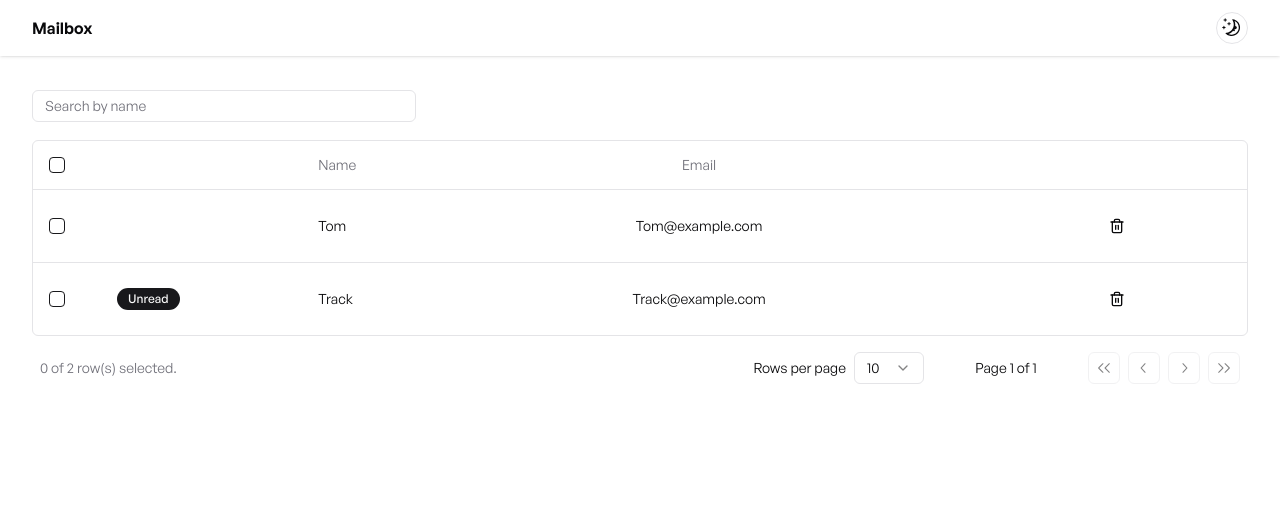
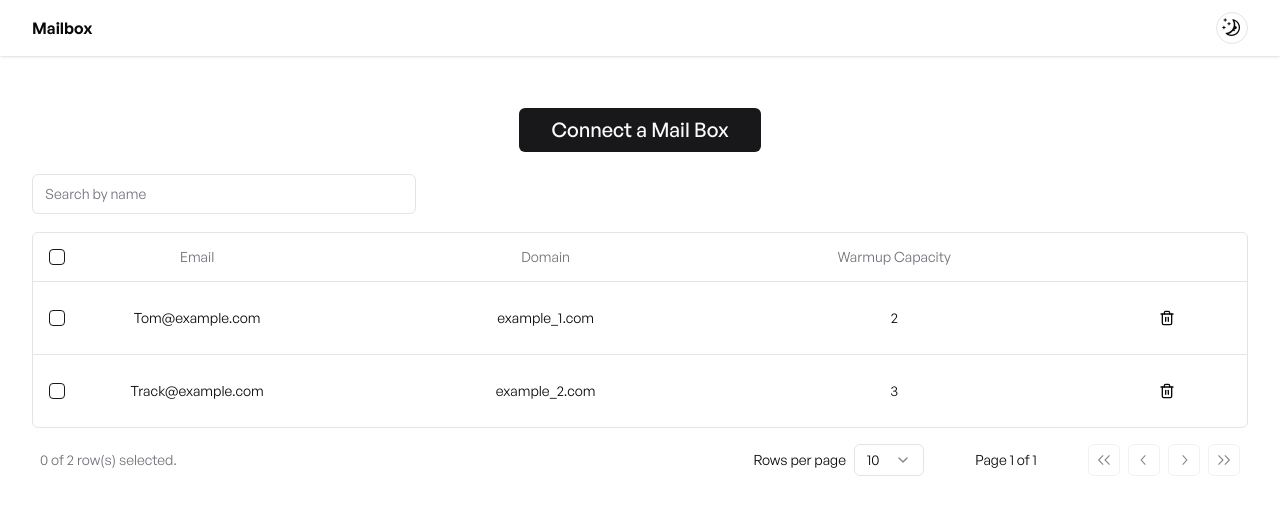
Before and after one commit to AbhirajSinha179/enterprise-workerai, a Next.js app: page /mailbox in a window 1280 px wide. Shown: the top 514 px of the page. Built offline with nearby package versions, Linux system fonts and the light colour scheme.

Commit message:
adding Connect a Mail box button

```diff
--- a/app/(main)/dashboard/(leads)/data/schema.tsx
+++ b/app/(main)/dashboard/(leads)/data/schema.tsx
@@ -1,7 +1,4 @@
 import { z } from "zod"
-
-// We're keeping a simple non-relational schema here.
-// IRL, you will have a schema for your data models.
 export const leadsSchema = z.object({
     id: z.string(),
     name: z.string(),
--- a/app/(site)/(mailbox)/data/mails.json
+++ b/app/(site)/(mailbox)/data/mails.json
@@ -3,12 +3,14 @@
     "id": "1",
     "name": "Tom",
     "email": "Tom@example.com",
-    "unread": "no"
+    "domain": "example_1.com",
+    "warmupCapacity": "2"
   },
   {
     "id": "2",
     "name": "Track",
     "email": "Track@example.com",
-    "unread": "yes"
+    "domain": "example_2.com",
+    "warmupCapacity": "3"
   }
 ]
--- a/app/(site)/(mailbox)/data/schema.tsx
+++ b/app/(site)/(mailbox)/data/schema.tsx
@@ -3,8 +3,8 @@ export const mailsSchema = z.object({
     id: z.string(),
     name: z.string(),
     email: z.string(),
-    unread: z.string(),
-
+    domain: z.string(),
+    warmupCapacity: z.string(),
 })
 
 export type Mails = z.infer<typeof mailsSchema>
--- a/app/(site)/(mailbox)/mailbox/page.tsx
+++ b/app/(site)/(mailbox)/mailbox/page.tsx
@@ -4,6 +4,7 @@ import path from "path"
 import { ContentLayout } from "@/components/layout/content-layout"
 import { DataTable } from "@/components/leads/data-table"
 import { columns } from "@/components/mailbox/columns"
+import { Button } from "@/components/ui/button"
 import { mailsSchema } from "../data/schema"
 
 async function getMails() {
@@ -20,6 +21,16 @@ export default async function MailboxPage() {
 
   return (
     <ContentLayout title="Mailbox">
+      <div className="flex justify-center m-5 ">
+        <Button size="lg"  >
+          <div className="text-xl font-semibold">
+            Connect a Mail Box
+          </div>
+
+        </Button>
+
+      </div>
+
       <DataTable data={tasks} columns={columns} isActionButton={false} />
     </ContentLayout>
   );
--- a/components/leads/data-table-toolbar.tsx
+++ b/components/leads/data-table-toolbar.tsx
@@ -7,16 +7,19 @@ import { Input } from "@/components/ui/input"
 
 interface DataTableToolbarProps<TData> {
   table: Table<TData>
-  hasSelectedRows: Boolean
+  hasSelectedRows: boolean
   selectedRows: Record<string, boolean>
   actionButtons: boolean
 }
+
 function handleExport(selectedRows: Record<string, boolean>) {
-  console.log("Multiple Export: ", selectedRows);
+  console.log("Multiple Export: ", selectedRows)
 }
+
 function handleMultipleDelete(selectedRows: Record<string, boolean>) {
-  console.log("Multiple Delete : ", selectedRows);
+  console.log("Multiple Delete : ", selectedRows)
 }
+
 export function DataTableToolbar<TData>({
   table,
   hasSelectedRows,
@@ -24,40 +27,54 @@ export function DataTableToolbar<TData>({
   actionButtons,
 }: DataTableToolbarProps<TData>) {
   const isFiltered = table.getState().columnFilters.length > 0
-  console.log("this is sis is s", selectedRows)
 
   return (
     <div className="flex items-center justify-between">
-      <div className="flex flex-1 items-center ">
+      <div className="flex flex-1 items-center">
         <Input
-          placeholder="Search by name "
+          placeholder="Search by name"
           value={(table.getColumn("name")?.getFilterValue() as string) ?? ""}
           onChange={(event) =>
             table.getColumn("name")?.setFilterValue(event.target.value)
           }
-          className="h-8 w-96 focus-visible:ring-offset-0"
+          className="h-10 w-96 focus-visible:ring-offset-0"
         />
         {isFiltered && (
           <Button
             variant="ghost"
             onClick={() => table.resetColumnFilters()}
-            className="h-8 mx-2 "
+            className="h-8 mx-2"
           >
             Reset
             <Cross2Icon className="ml-2 size-4" />
           </Button>
         )}
       </div>
-      <div className={`flex mx-2 ${hasSelectedRows ? 'opacity-100 transition-opacity duration-500' : 'opacity-0'} `}>
-        <Button onClick={() => handleExport(selectedRows)} variant={"secondary"} size="sm" className="mx-2">Export</Button>
-        <Button onClick={() => handleMultipleDelete(selectedRows)} variant={"secondary"} size="sm" >Delete</Button>
-
+      <div
+        className={`flex mx-2 ${hasSelectedRows
+          ? 'opacity-100 transition-opacity duration-500'
+          : 'opacity-0'
+          }`}
+      >
+        {actionButtons && (
+          <Button
+            onClick={() => handleExport(selectedRows)}
+            variant="secondary"
+            size="lg"
+            className="mx-2"
+          >
+            Export
+          </Button>
+        )}
+        <Button
+          onClick={() => handleMultipleDelete(selectedRows)}
+          variant="secondary"
+          size="lg"
+        >
+          Delete
+        </Button>
       </div>
-      {actionButtons && (
-        <>
-          <DataTableViewOptions table={table} />
-        </>
-      )}
+      {actionButtons && <DataTableViewOptions table={table} />}
     </div>
   )
 }
--- a/components/leads/data-table-view-options.tsx
+++ b/components/leads/data-table-view-options.tsx
@@ -26,14 +26,14 @@ export function DataTableViewOptions<TData>({
   return (
     <DropdownMenu>
       <Button variant="ghost"
-        size="sm"
+        size="lg"
         onClick={() => handleCSV()}>
         Export .CSV
       </Button>
       <DropdownMenuTrigger asChild>
         <Button
           variant="ghost"
-          size="sm"
+          size="lg"
           className="mx-2 hidden h-8 lg:flex"
         >
           <MixerHorizontalIcon className="mr-2 size-4" />
--- a/components/mailbox/columns.tsx
+++ b/components/mailbox/columns.tsx
@@ -1,10 +1,10 @@
 "use client"
 import { ColumnDef } from "@tanstack/react-table"
 import { Trash2 } from "lucide-react"
-import { unread } from "@/app/(site)/(mailbox)/data/data"
+// import { unread } from "@/app/(site)/(mailbox)/data/data"
 import { Mails } from "@/app/(site)/(mailbox)/data/schema"
 import { DataTableColumnHeader } from "@/components/leads/data-table-column-header"
-import { Badge } from "@/components/ui/badge"
+// import { Badge } from "@/components/ui/badge"
 import { Button } from "@/components/ui/button"
 import { Checkbox } from "@/components/ui/checkbox"
 function handleDelete(row: any) {
@@ -32,55 +32,55 @@ export const columns: ColumnDef<Mails>[] = [
         enableSorting: false,
         enableHiding: false,
     },
-    {
-        accessorKey: "unread",
-        header: ({ column }) => (
-            <DataTableColumnHeader
-                column={column}
-                title=""
-                className=" "
-                sortAscending={""}
-                sortDescending={""}
-            />
-        ),
-        cell: ({ row }) => {
-            const engagement = unread.find((engagement) => engagement.value === row.getValue("unread"))
+    // {
+    //     accessorKey: "unread",
+    //     header: ({ column }) => (
+    //         <DataTableColumnHeader
+    //             column={column}
+    //             title=""
+    //             className=" "
+    //             sortAscending={""}
+    //             sortDescending={""}
+    //         />
+    //     ),
+    //     cell: ({ row }) => {
+    //         const engagement = unread.find((engagement) => engagement.value === row.getValue("unread"))
 
-            if (!engagement) {
-                return null
-            }
+    //         if (!engagement) {
+    //             return null
+    //         }
 
-            return (
-                <div className=" space-x-1">
-                    {engagement.number === 0 ? (
-                        <></>
-                    ) : (
-                        <div className=" flex items-center space-x-1">
-                            <Badge>Unread</Badge>
-                        </div>
-                    )}
-                </div>
-            )
-        },
-        enableSorting: false,
-        enableHiding: false,
+    //         return (
+    //             <div className=" space-x-1">
+    //                 {engagement.number === 0 ? (
+    //                     <></>
+    //                 ) : (
+    //                     <div className=" flex items-center space-x-1">
+    //                         <Badge>Unread</Badge>
+    //                     </div>
+    //                 )}
+    //             </div>
+    //         )
+    //     },
+    //     enableSorting: false,
+    //     enableHiding: false,
 
-    },
-    {
-        accessorKey: "name",
-        header: ({ column }) => (
-            <DataTableColumnHeader
-                column={column}
-                title="Name"
-                className=" flex justify-start  w-[100px]"
-                sortAscending={""}
-                sortDescending={""}
-            />
-        ),
-        cell: ({ row }) => <div className=" flex w-[100px]   justify-start ">{row.getValue("name")}</div>,
-        enableSorting: false,
-        enableHiding: false,
-    },
+    // },
+    // {
+    //     accessorKey: "name",
+    //     header: ({ column }) => (
+    //         <DataTableColumnHeader
+    //             column={column}
+    //             title="Name"
+    //             className=" flex justify-start  w-[100px]"
+    //             sortAscending={""}
+    //             sortDescending={""}
+    //         />
+    //     ),
+    //     cell: ({ row }) => <div className=" flex w-[100px]   justify-start ">{row.getValue("name")}</div>,
+    //     enableSorting: false,
+    //     enableHiding: false,
+    // },
     {
         accessorKey: "email",
         header: ({ column }) => (
@@ -96,6 +96,36 @@ export const columns: ColumnDef<Mails>[] = [
         enableSorting: false,
         enableHiding: false,
     },
+    {
+        accessorKey: "domain",
+        header: ({ column }) => (
+            <DataTableColumnHeader
+                column={column}
+                title="Domain"
+                className=" flex w-[200px] justify-center     "
+                sortAscending={""}
+                sortDescending={""}
+            />
+        ),
+        cell: ({ row }) => <div className="flex w-[200px] justify-center  ">{row.getValue("domain")}</div>,
+        enableSorting: false,
+        enableHiding: false,
+    },
+    {
+        accessorKey: "warmupCapacity",
+        header: ({ column }) => (
+            <DataTableColumnHeader
+                column={column}
+                title="Warmup Capacity"
+                className=" flex w-[200px] justify-center     "
+                sortAscending={""}
+                sortDescending={""}
+            />
+        ),
+        cell: ({ row }) => <div className="flex w-[200px] justify-center  ">{row.getValue("warmupCapacity")}</div>,
+        enableSorting: false,
+        enableHiding: false,
+    },
 
     {
         id: "actions",
```
